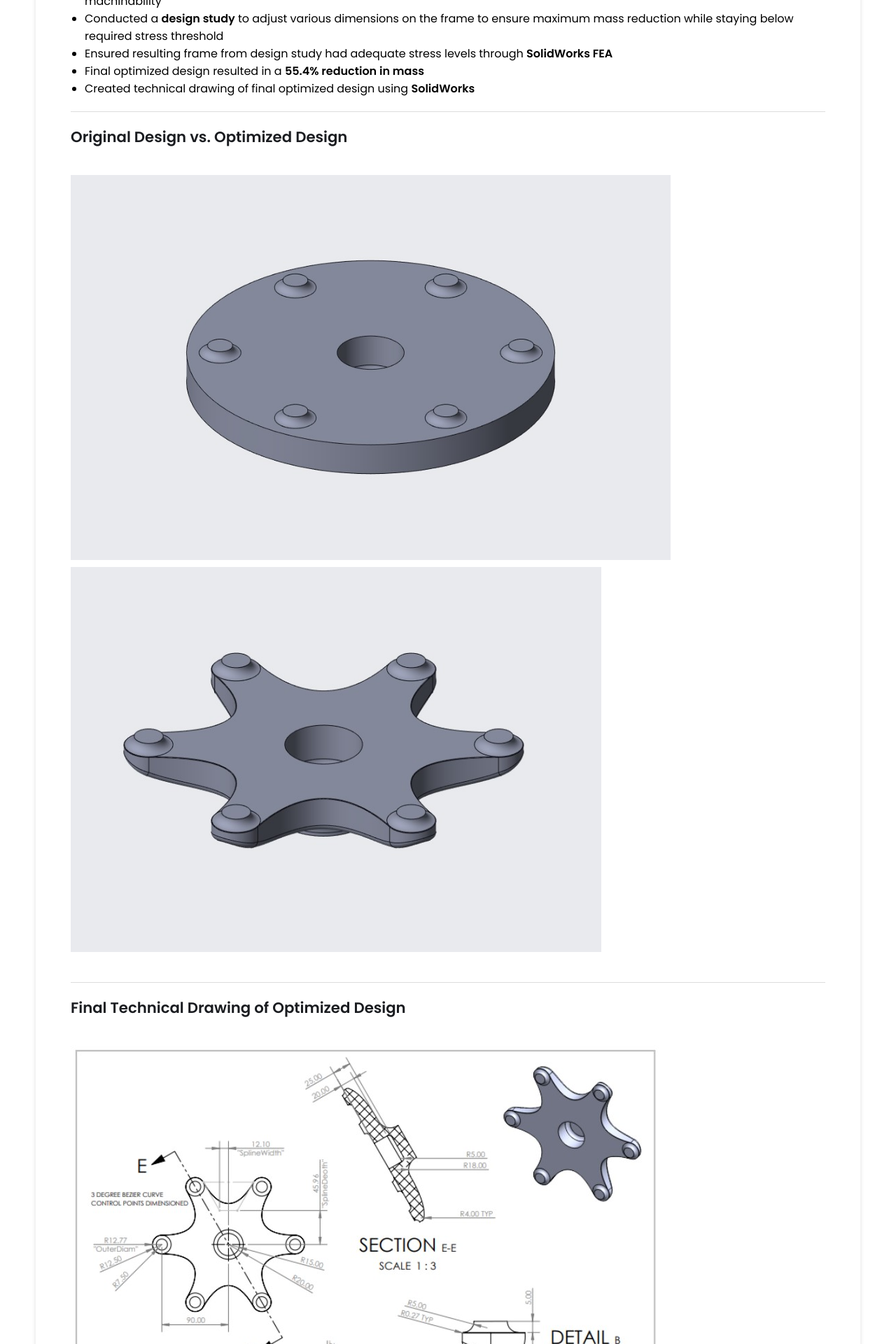
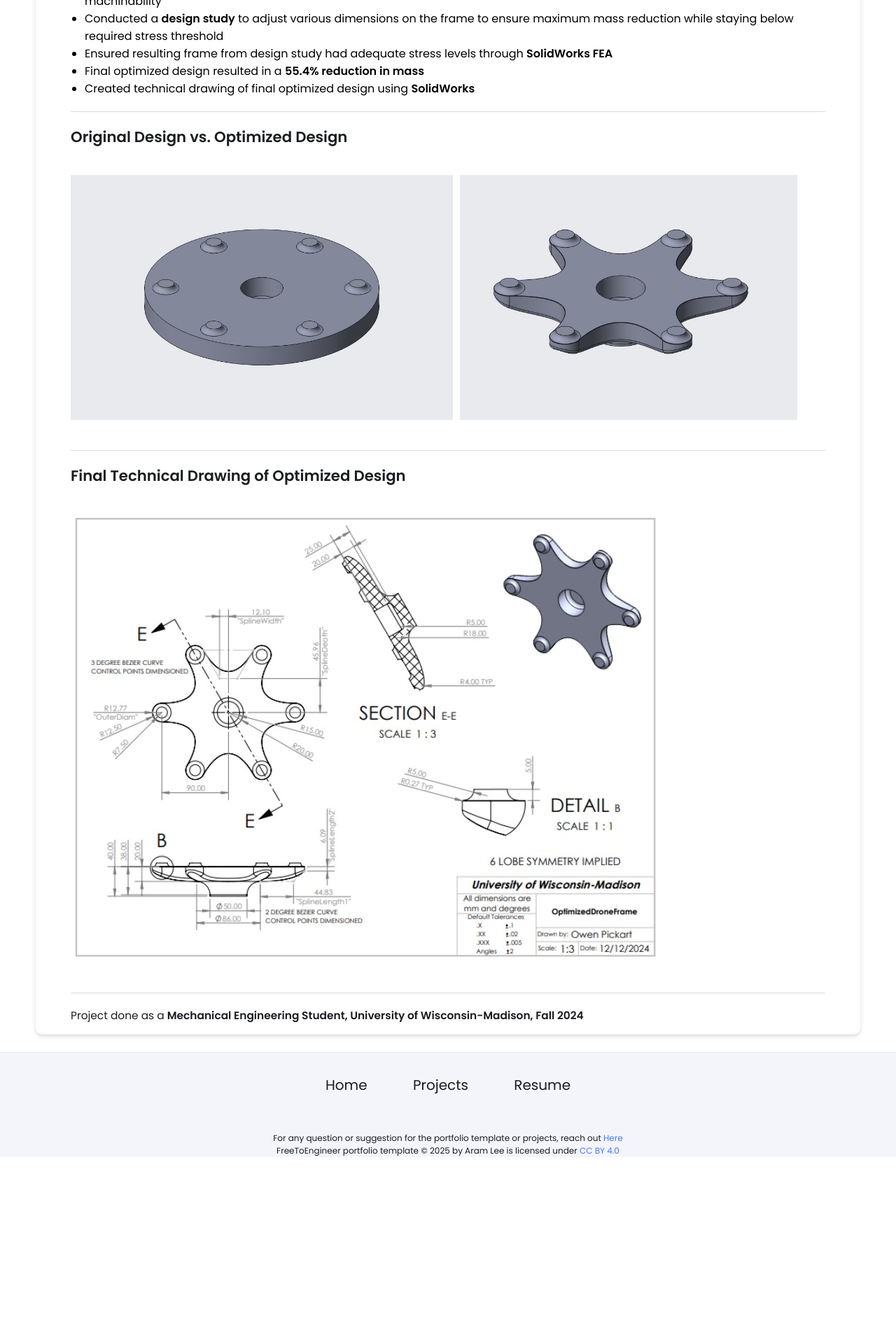
Before and after one commit to owenpickart/owenpickart.github.io, a Jekyll site: the page built from _projects/drone-optimization/index.md, in a window 1280 px wide. Shown: the part 871-2791 px from the top of the page at 70% size. Built offline with Jekyll 4.4.1, drawn with Linux system fonts in a browser that asks for light colours; after the commit the page ends 2524 px from its top, so only the background shows below that.

Commit message:
Update index.md

```diff
--- a/_projects/drone-optimization/index.md
+++ b/_projects/drone-optimization/index.md
@@ -21,14 +21,14 @@ main-image: /project.webp
 
 ## Original Design vs. Optimized Design
 <br>
-{% include image-gallery.html images="drone1.jpg, drone2.jpg" height="550" %}
+{% include image-gallery.html images="drone1.jpg, drone2.jpg" height="350" %}
 <br>
 
 ---
 
 ## Final Technical Drawing of Optimized Design
 <br>
-{% include image-gallery.html images="dronedwg.jpg" height="800" %}
+{% include image-gallery.html images="dronedwg.jpg" height="1000" %}
 <br>
 
 ---
```
